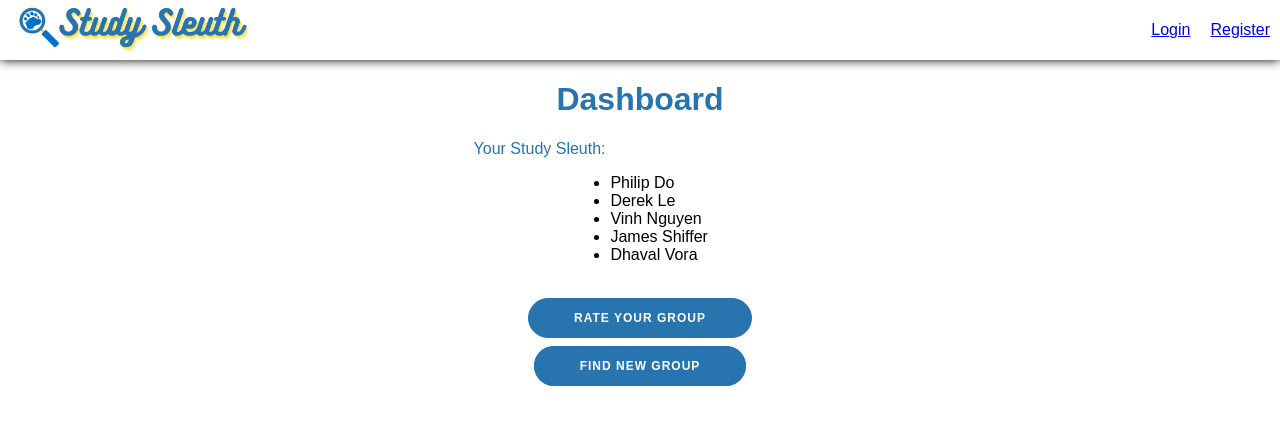
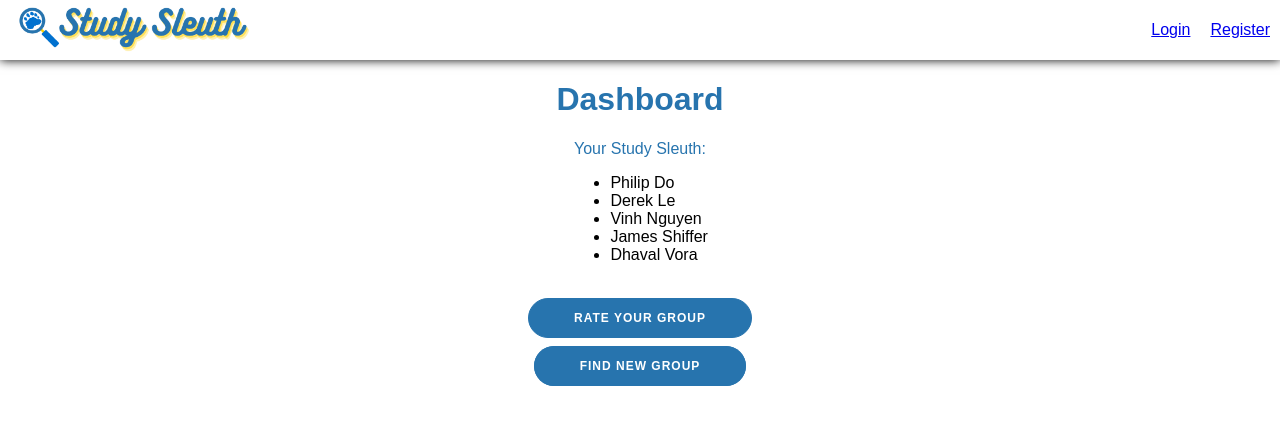
Before and after one commit to philipdoucla/study-sleuth, a React (Create React App) app: page /dashboard in a window 1280 px wide. Shown: the top 424 px of the page. Built offline with nearby package versions, Linux system fonts and the light colour scheme.

Commit message:
Centered Group Title Centered "Your Study Sleuth" group title in the dashboard.

```diff
--- a/src/App.css
+++ b/src/App.css
@@ -95,6 +95,11 @@ body {
     color: #2774AE;
 }
 
+.GroupTitle {
+    text-align: center;
+    color: #2774AE;
+}
+
 .selector {
     background-color: #eee;
     border: none;
--- a/src/routes/Dashboard.js
+++ b/src/routes/Dashboard.js
@@ -7,7 +7,7 @@ function Dashboard() {
         // will need to display group data dynamically
         <div>
             <h1>Dashboard</h1>
-            <div className="inputTitle">Your Study Sleuth:</div>
+            <div className="GroupTitle">Your Study Sleuth:</div>
             <div>
                 <ul className="grouplist">
                     <li>Philip Do</li>
```
Also changed, not shown: 1 other file (tests, documents, lock files or other folders).
